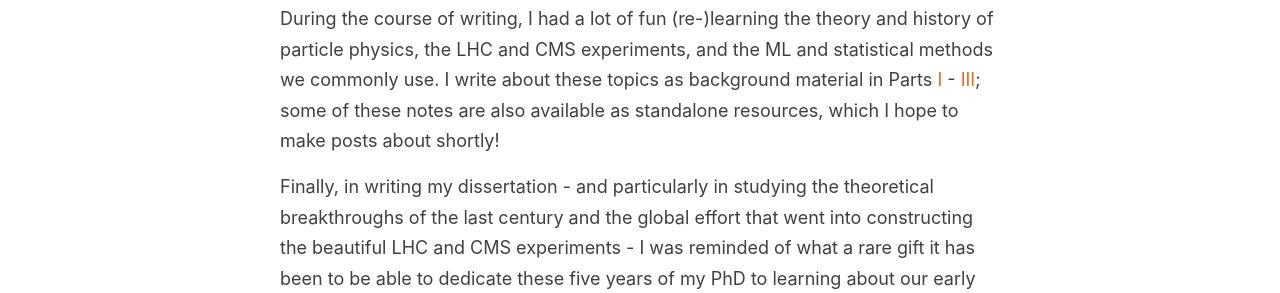
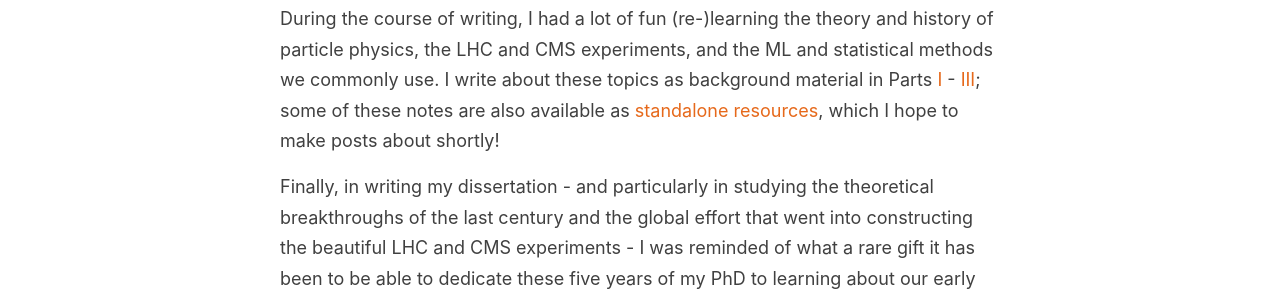
Before and after one commit to rkansal47/rkansal47.github.io, a Jekyll site: the page built from _posts/2025-01-05-dissertation-done.md, in a window 1280 px wide. Shown: the part 1287-1580 px from the top of the page. Built offline with Jekyll 4.4.1, drawn with Linux system fonts in a browser that asks for light colours; comment, search, counter and statistics services are not loaded; part of the change alters nothing that is shown.

```diff
--- a/_posts/2025-01-05-dissertation-done.md
+++ b/_posts/2025-01-05-dissertation-done.md
@@ -19,7 +19,7 @@ In my dissertation, I show that ML can have a revolutionary impact in nearly all
 For those interested, my dissertation is available both as a [website](https://rkansal47.github.io/dissertation) [[1]](#footnotes) and [PDF](https://github.com/rkansal47/dissertation/blob/gh-pages/dissertation.pdf?raw=true).
 A hopefully accessible overview for the general audience is given in the [Introduction](https://rkansal47.github.io/dissertation/Introduction.html).
 During the course of writing, I had a lot of fun (re-)learning the theory and history of particle physics, the LHC and CMS experiments, and the ML and statistical methods we commonly use.
-I write about these topics as background material in Parts [I](https://rkansal47.github.io/dissertation/TheoreticalBackground.html) - [III](https://rkansal47.github.io/dissertation/AIMLandStatisticsBackground.html); some of these notes are also available as standalone resources, which I hope to make posts about shortly!
+I write about these topics as background material in Parts [I](https://rkansal47.github.io/dissertation/TheoreticalBackground.html) - [III](https://rkansal47.github.io/dissertation/AIMLandStatisticsBackground.html); some of these notes are also available as [standalone resources](https://rkansal47.github.io/#notes), which I hope to make posts about shortly!
 
 Finally, in writing my dissertation - and particularly in studying the theoretical breakthroughs of the last century and the global effort that went into constructing the beautiful LHC and CMS experiments - I was reminded of what a rare gift it has been to be able to dedicate these five years of my PhD to learning about our early universe and, hopefully, contributing something to our understanding of it.
 I am extremely grateful to my family, friends, and mentors - not least, my advisor, Javier! - for allowing me this experience.
```
